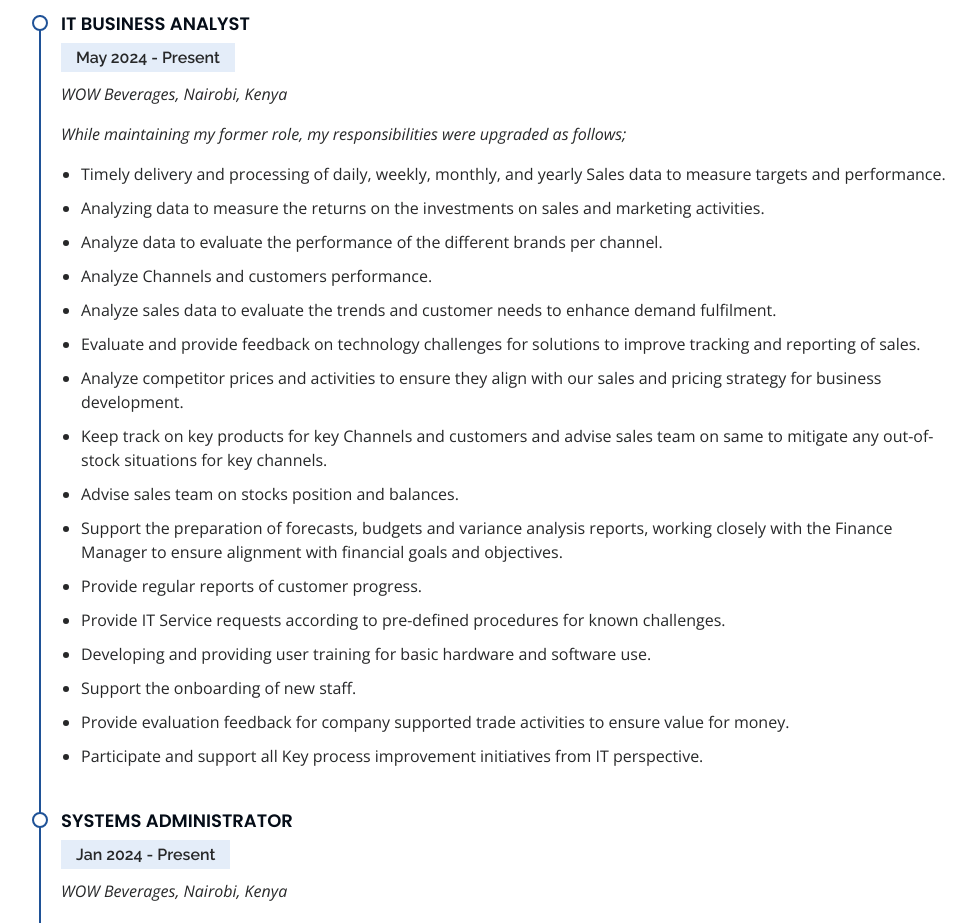
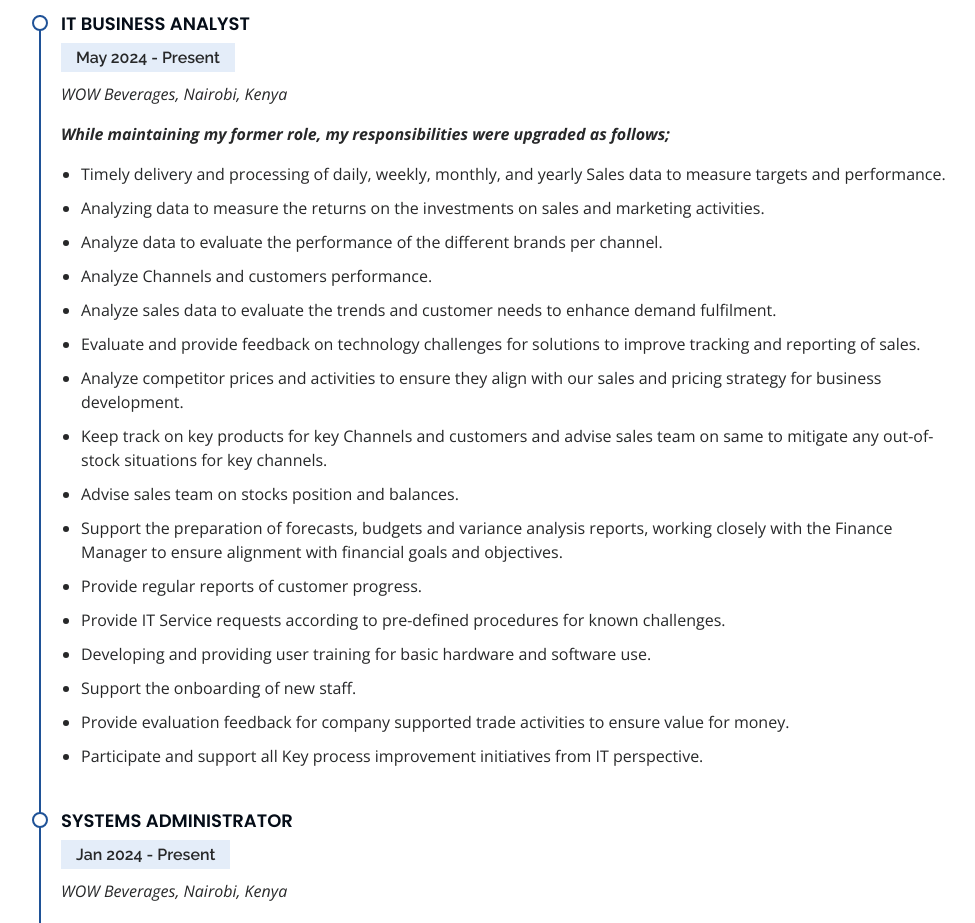
Before and after one commit to Gsamoei/portfolio, a plain HTML site: page index.html in a window 1280 px wide. Shown: the part 2868-3791 px from the top of the page, without its empty margins (291-1266 px from the left). Drawn offline with nearby package versions, Linux system fonts and the light colour scheme.

Commit message:
index.html

```diff
--- a/index.html
+++ b/index.html
@@ -266,7 +266,7 @@
               <h4>IT Business Analyst</h4>
               <h5>May 2024 - Present</h5>
               <p><em>WOW Beverages, Nairobi, Kenya </em></p>
-              <p><em>While maintaining my former role, my responsibilities were upgraded as follows; </em></p>
+              <p><b><em>While maintaining my former role, my responsibilities were upgraded as follows; </em></b></p>
               <ul>
                 <li>Timely delivery and processing of daily, weekly, monthly, and yearly Sales data to measure targets and performance.</li>
                 <li>Analyzing data to measure the returns on the investments on sales and marketing activities.</li>
```
